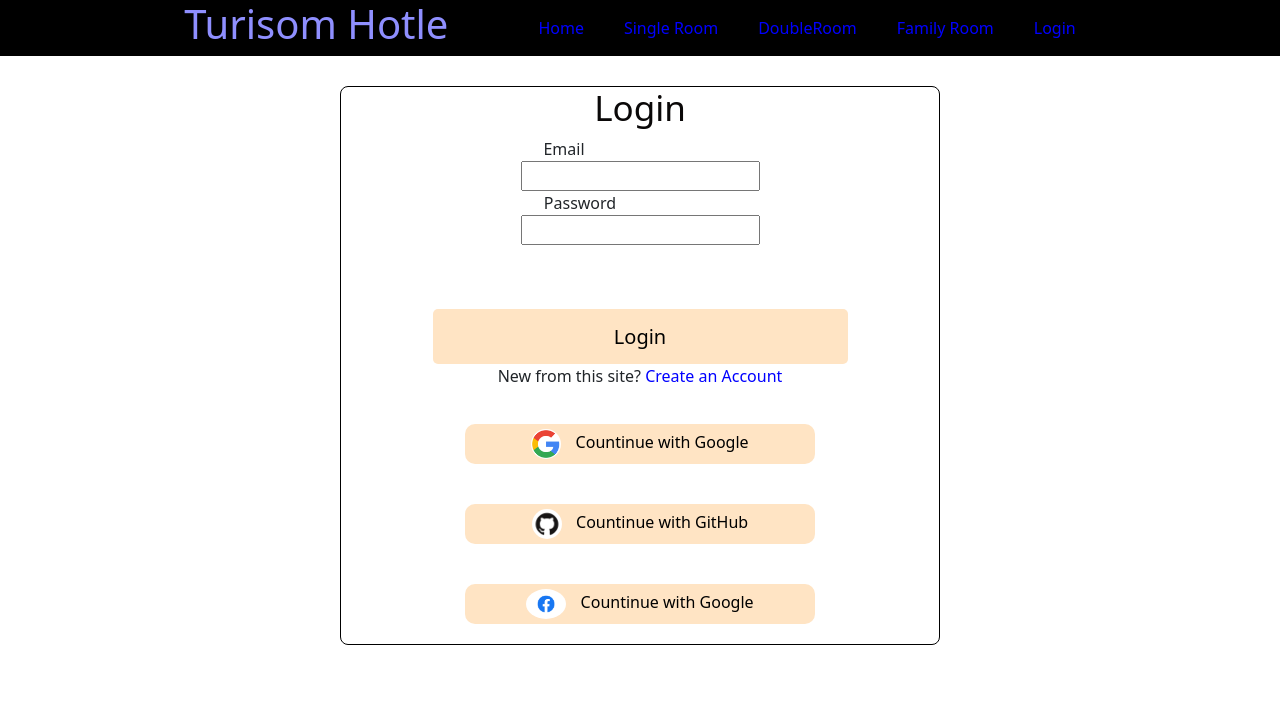
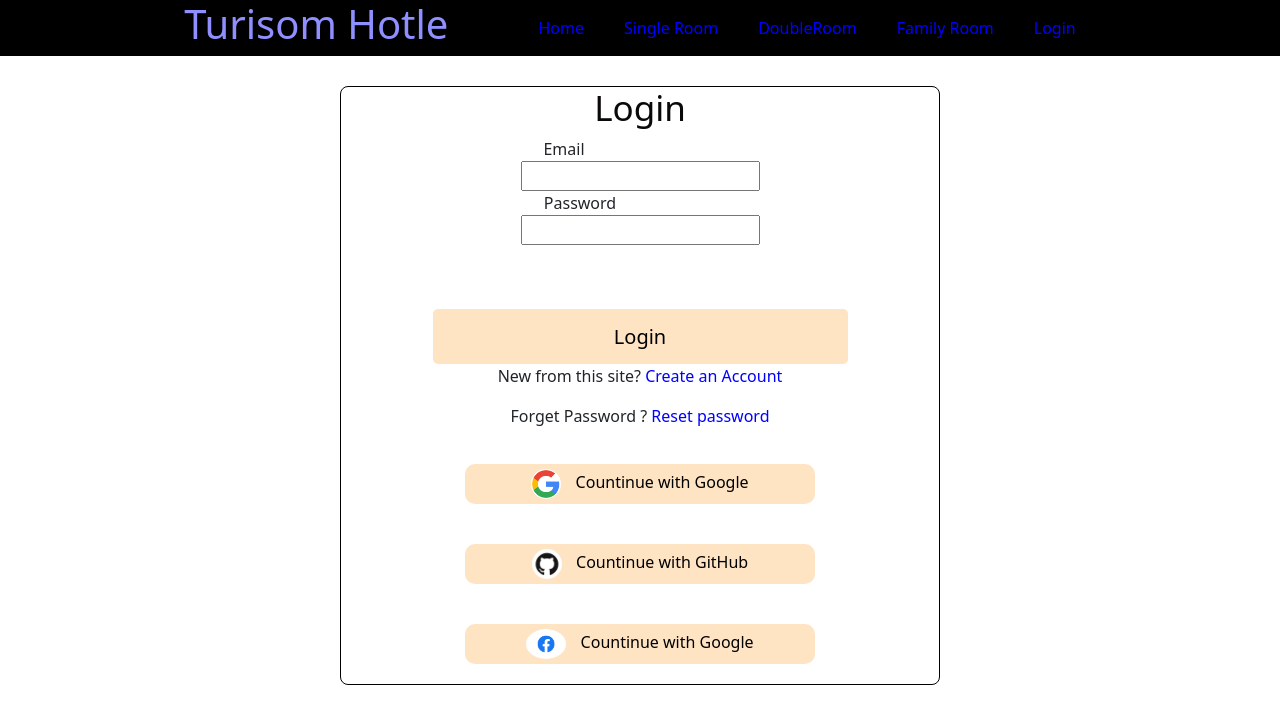
Before and after one commit to sazzadhossain1/turisome-hotle, a React (Create React App) app: page /login in a window 1280 px wide. Shown: the top 724 px of the page. Built offline with nearby package versions, Linux system fonts and the light colour scheme; no server answers.

Commit message:
add check box and set some code

```diff
--- a/src/conponents/Login/Login.js
+++ b/src/conponents/Login/Login.js
@@ -5,6 +5,7 @@ import gitHub from "../../images/logo/GitHub-Mark.png";
 import facebook from "../../images/logo/facebook.png";
 import { useState } from "react";
 import {
+  useSendPasswordResetEmail,
   useSignInWithEmailAndPassword,
   useSignInWithGithub,
   useSignInWithGoogle,
@@ -23,9 +24,22 @@ const Login = () => {
 
     const [signInWithGithub, gituser, gitloading, giterror] = useSignInWithGithub(auth);
 
+    const [sendPasswordResetEmail, sending] = useSendPasswordResetEmail(
+      auth
+    );
+
   const navigate = useNavigate();
 
 
+
+
+const resetPassword = async() =>{
+  // const email = emailRef.current.value;
+  await sendPasswordResetEmail(email);
+  alert('Sent email');
+
+
+}
   let errorElement;
 
 
@@ -127,6 +141,11 @@ if(user1 || gituser){
         <p className="form-link">
           New from this site? <Link to="/singUp">Create an Account</Link>
         </p>
+        <p className="form-link">
+          Forget Password ? <Link to="/singUp"
+          onClick={resetPassword}>Reset password</Link>
+        </p>
+
         {errorElement }
        <div>
        <button  onClick={()=>signInWithGoogle()} className="google-button">
--- a/src/conponents/SingUp/SingUp.js
+++ b/src/conponents/SingUp/SingUp.js
@@ -6,6 +6,8 @@ import { useCreateUserWithEmailAndPassword } from "react-firebase-hooks/auth";
 import auth from "../../firebase.init";
 
 const SingUp = () => {
+  const [agree, setAgree] = useState(false);
+
   const [email, setEmail] = useState("");
   const [password, setPassword] = useState("");
   const [confirmPassword, setConfirmPassword] = useState("");
@@ -41,9 +43,12 @@ const SingUp = () => {
       setError("password must  be 6 characters or longer");
       return;
     }
-    createUserWithEmailAndPassword(email, password);
+    if(agree){
+
+      createUserWithEmailAndPassword(email, password);
+    }
+
   };
-
 
 
 
@@ -92,8 +97,13 @@ const SingUp = () => {
               />
             </div>
           </div>
+          <input onClick={() =>setAgree(!agree)} className="mt-4" type="checkbox" name="terms" id="terms" />
+          <label className="ms-2" htmlFor="terms">Accept terms and conditions</label>
+
           <p style={{ color: "red" }}>{error}</p>
-          <input className="form-submit mt-5" type="submit" value="SingUp" />
+
+
+          <input  className="form-submit mt-5" type="submit" value="SingUp" />
         </form>
         <p className="form-link">
           Already have an account? <Link to="/login">Login</Link>
```
